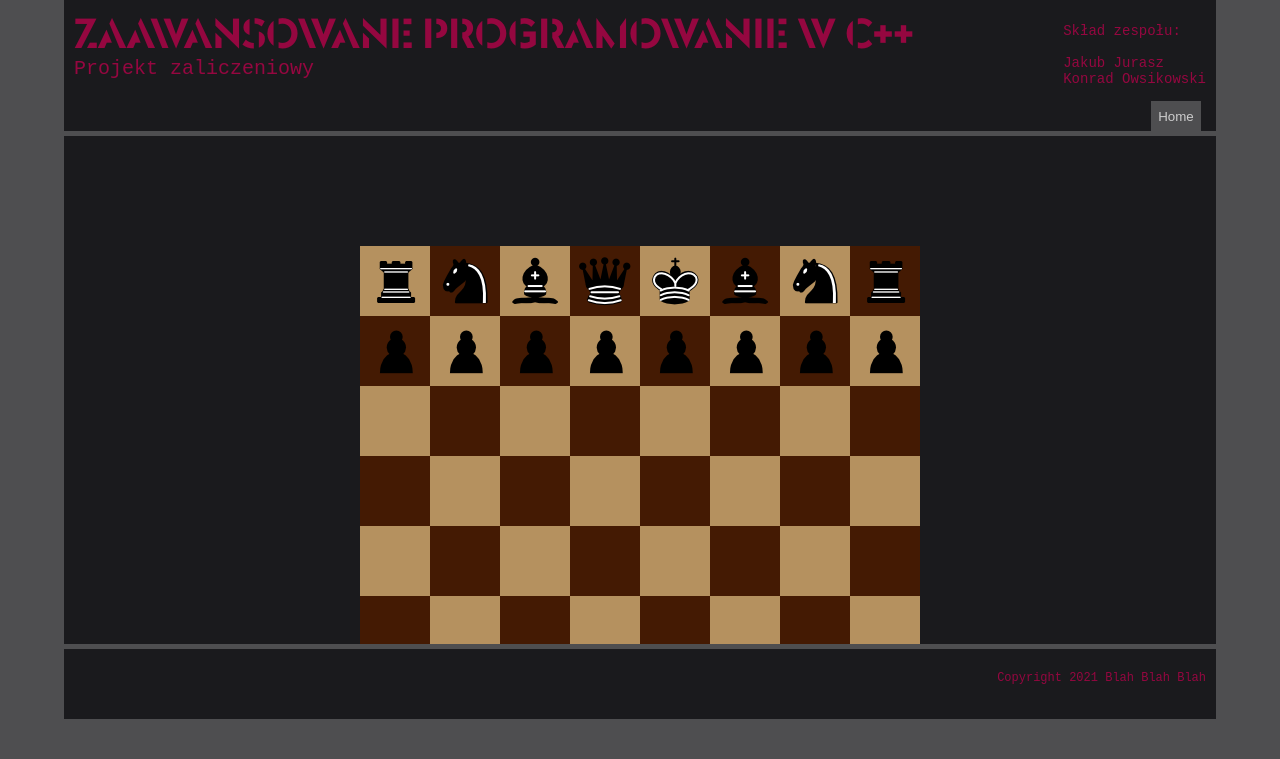
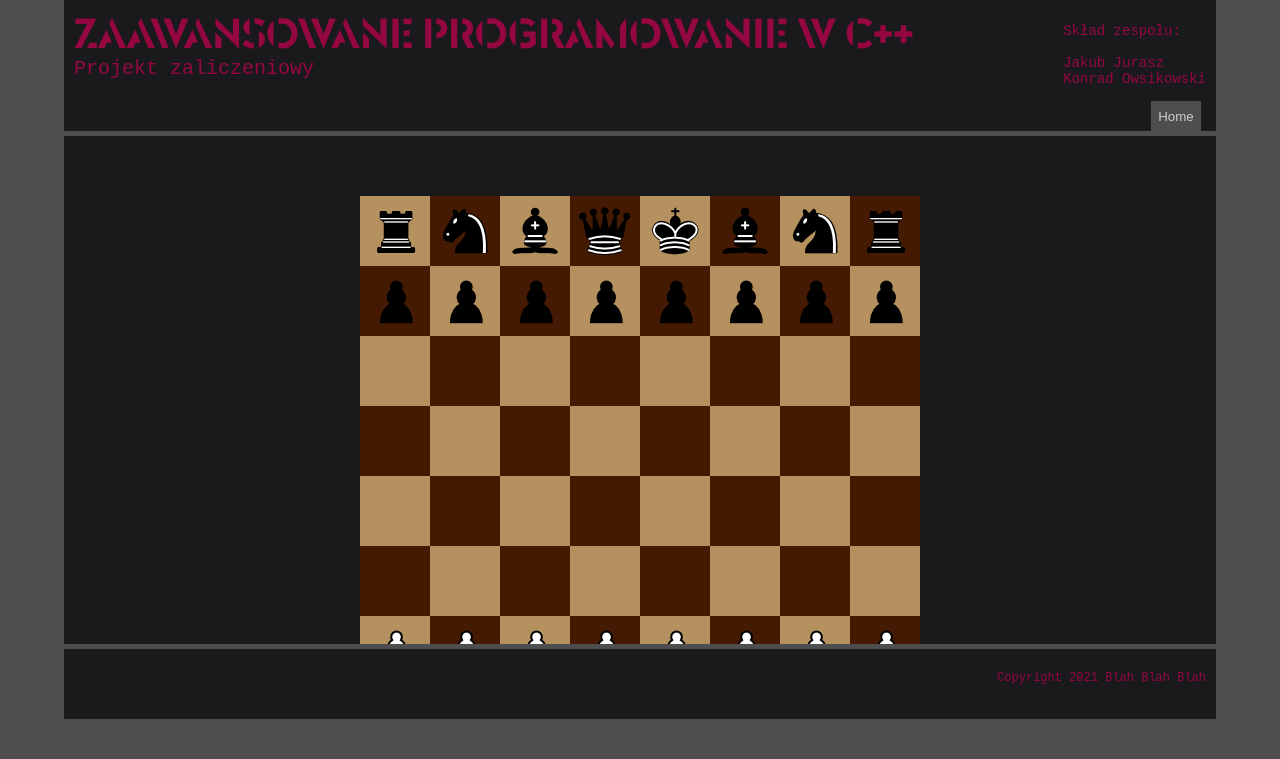
Before and after one commit to Shelvi96/ZPR_chess, a Flask app: page /app in a window 1280 px wide. Shown: the part 41-800 px from the top of the page. Run offline with Flask 2, Linux system fonts and the light colour scheme.

Commit message:
Board - minor style fix. Added game over info.

```diff
--- a/chess_webapp/static/css/app.css
+++ b/chess_webapp/static/css/app.css
@@ -1,7 +1,7 @@
 .chess_info {
-    height: 100px;
-    min-height: 100px;
-    width: 600px;
+    height: 50px;
+    min-height: 50px;
+    width: 800px;
     display: block;
     margin: auto;
     font-size: 20px;
@@ -15,6 +15,10 @@
     grid-template-columns: repeat(8, 70px);
     grid-template-rows: repeat(8, 70px);
     grid-auto-flow: row;
+}
+.chess_info > div {
+    display: block;
+    margin: auto;
 }
 
 .box {
--- a/chess_webapp/templates/app.html
+++ b/chess_webapp/templates/app.html
@@ -6,7 +6,7 @@
 {% block content %}
     <div class="default_wrapper">
         <div class="chess_info">
-            <p id="fen"></p>
+            <div id="fen"></div>
         </div>
         <div class="chess_board">
             {% for i in range(0,8) %}
```
Also changed, not shown: 1 other file.
